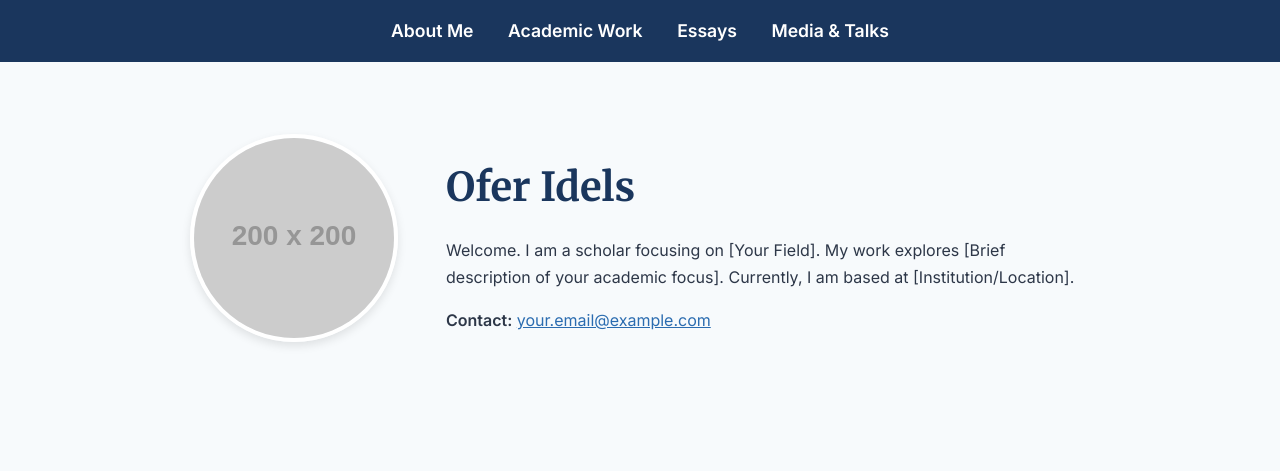
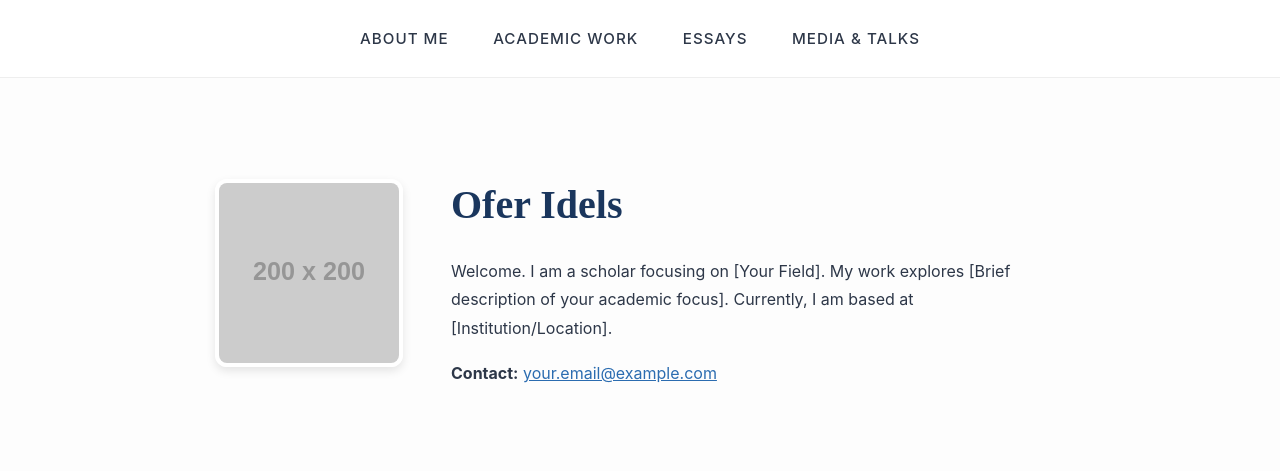
Before and after one commit to oferidels/oferidels.github.io, a plain HTML site: page index.html in a window 1280 px wide. Drawn offline with Linux system fonts and the light colour scheme; placeholder pictures from the web are drawn by us.

Commit message:
Update index.html

```diff
--- a/index.html
+++ b/index.html
@@ -19,6 +19,103 @@
         .about-section { display: flex; align-items: center; gap: 3rem; }
         .profile-pic { width: 200px; height: 200px; border-radius: 50%; object-fit: cover; border: 4px solid white; box-shadow: 0 4px 10px rgba(0,0,0,0.1); }
         .about-text h1 { font-size: 2.5rem; margin-bottom: 0.5rem; }
+
+        :root {
+    --primary: #1a365d;    /* Oxford Blue */
+    --accent: #2c5282;     /* Lighter Blue */
+    --text: #2d3748;       /* Soft Black */
+    --light-bg: #fdfdfd;   /* Off-White */
+    --card-bg: #ffffff;
+}
+
+body {
+    font-family: -apple-system, BlinkMacSystemFont, "Segoe UI", Roboto, sans-serif;
+    color: var(--text);
+    background-color: var(--light-bg);
+    margin: 0;
+    line-height: 1.8;
+}
+
+/* Professional Serif Headings */
+h1, h2, h3 {
+    font-family: 'Playfair Display', serif;
+    color: var(--primary);
+    font-weight: 700;
+}
+
+/* Clean Navigation */
+nav {
+    background: white;
+    padding: 1.5rem 0;
+    border-bottom: 1px solid #eee;
+    text-align: center;
+    position: sticky;
+    top: 0;
+    z-index: 1000;
+}
+
+nav a {
+    color: var(--text);
+    text-decoration: none;
+    margin: 0 20px;
+    font-weight: 500;
+    font-size: 0.95rem;
+    text-transform: uppercase;
+    letter-spacing: 1px;
+    transition: color 0.3s;
+}
+
+nav a:hover {
+    color: var(--accent);
+}
+
+.container {
+    max-width: 850px;
+    margin: 0 auto;
+    padding: 4rem 2rem;
+}
+
+/* Professional Cards for Work/Essays */
+.item-entry {
+    background: var(--card-bg);
+    padding: 2rem;
+    margin-bottom: 1.5rem;
+    border-radius: 12px;
+    border: 1px solid #eef2f7;
+    box-shadow: 0 4px 6px rgba(0,0,0,0.02);
+    transition: transform 0.2s, box-shadow 0.2s;
+}
+
+.item-entry:hover {
+    transform: translateY(-3px);
+    box-shadow: 0 10px 20px rgba(0,0,0,0.05);
+}
+
+/* Buttons */
+.cv-button {
+    display: inline-block;
+    padding: 12px 25px;
+    background: var(--primary);
+    color: white !important;
+    text-decoration: none;
+    border-radius: 6px;
+    font-weight: 600;
+    margin-top: 1rem;
+    transition: background 0.3s;
+}
+
+.cv-button:hover {
+    background: var(--accent);
+}
+
+/* Responsive Picture */
+.profile-pic {
+    width: 180px;
+    height: 180px;
+    border-radius: 12px; /* Modern slightly rounded corners */
+    object-fit: cover;
+    filter: grayscale(10%); /* Subtle academic look */
+}
 
         @media (max-width: 600px) { .about-section { flex-direction: column; text-align: center; } nav a { display: block; margin: 10px 0; } }
     </style>
```
